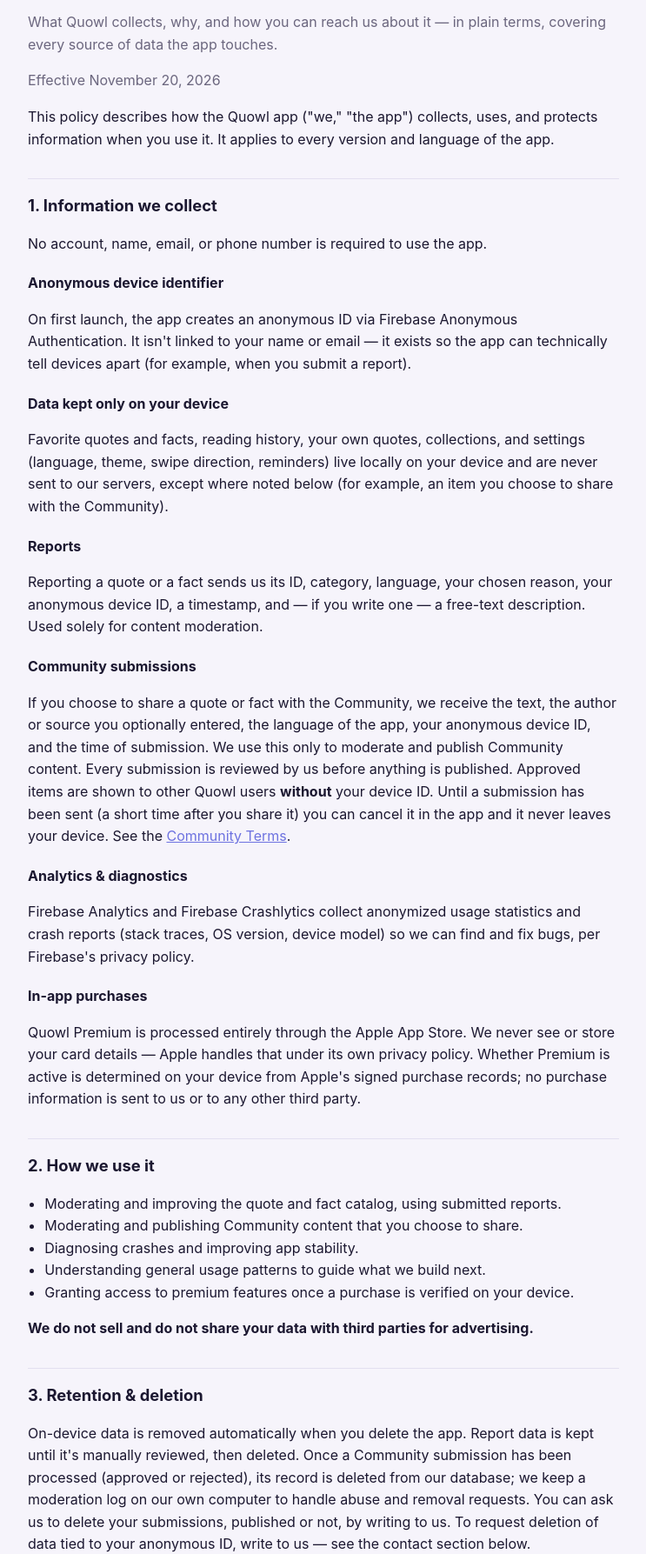
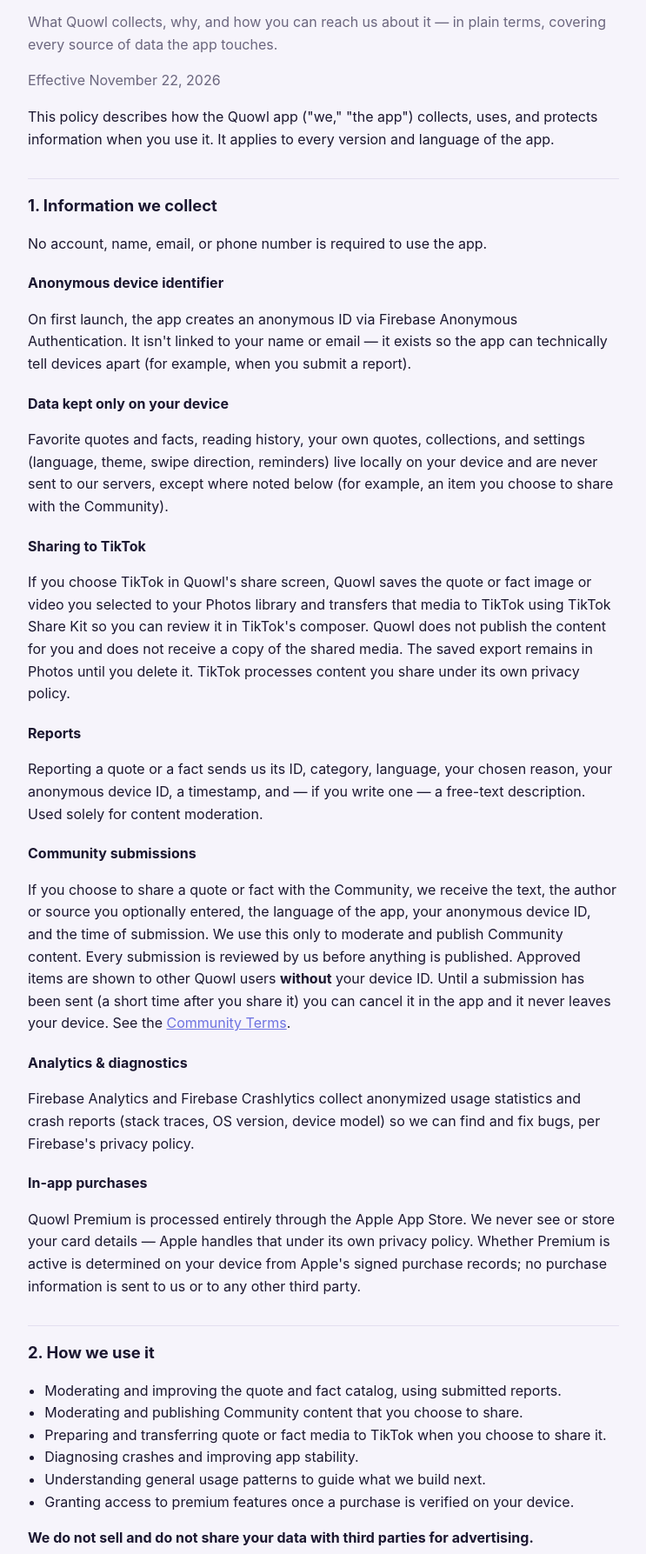
Before and after one commit to quowlapp/quowlapp.github.io, a plain HTML site: page privacy/index.html in a window 1280 px wide. Shown: the part 132-1919 px from the top of the page at 87% size, without its empty margins (268-1011 px from the left). Drawn offline with Linux system fonts and the light colour scheme.

Commit message:
Describe TikTok sharing in Privacy Policy

```diff
--- a/privacy/index.html
+++ b/privacy/index.html
@@ -11,7 +11,7 @@
   <p class="brand">Quowl</p>
   <h1>Privacy Policy</h1>
   <p class="lead">What Quowl collects, why, and how you can reach us about it — in plain terms, covering every source of data the app touches.</p>
-  <p class="meta">Effective November 20, 2026</p>
+  <p class="meta">Effective November 22, 2026</p>
 
   <p>This policy describes how the Quowl app ("we," "the app") collects, uses, and protects information when you use it. It applies to every version and language of the app.</p>
 
@@ -23,6 +23,9 @@
 
   <h3>Data kept only on your device</h3>
   <p>Favorite quotes and facts, reading history, your own quotes, collections, and settings (language, theme, swipe direction, reminders) live locally on your device and are never sent to our servers, except where noted below (for example, an item you choose to share with the Community).</p>
+
+  <h3>Sharing to TikTok</h3>
+  <p>If you choose TikTok in Quowl's share screen, Quowl saves the quote or fact image or video you selected to your Photos library and transfers that media to TikTok using TikTok Share Kit so you can review it in TikTok's composer. Quowl does not publish the content for you and does not receive a copy of the shared media. The saved export remains in Photos until you delete it. TikTok processes content you share under its own privacy policy.</p>
 
   <h3>Reports</h3>
   <p>Reporting a quote or a fact sends us its ID, category, language, your chosen reason, your anonymous device ID, a timestamp, and — if you write one — a free-text description. Used solely for content moderation.</p>
@@ -40,6 +43,7 @@
   <ul>
     <li>Moderating and improving the quote and fact catalog, using submitted reports.</li>
     <li>Moderating and publishing Community content that you choose to share.</li>
+    <li>Preparing and transferring quote or fact media to TikTok when you choose to share it.</li>
     <li>Diagnosing crashes and improving app stability.</li>
     <li>Understanding general usage patterns to guide what we build next.</li>
     <li>Granting access to premium features once a purchase is verified on your device.</li>
@@ -58,7 +62,7 @@
   <h2>Questions about this policy</h2>
   <p><a href="mailto:quowl.app@gmail.com">quowl.app@gmail.com</a></p>
 
-  <footer>Quowl — Daily Quotes · Effective November 20, 2026</footer>
+  <footer>Quowl — Daily Quotes · Effective November 22, 2026</footer>
 </main>
 </body>
 </html>
```
